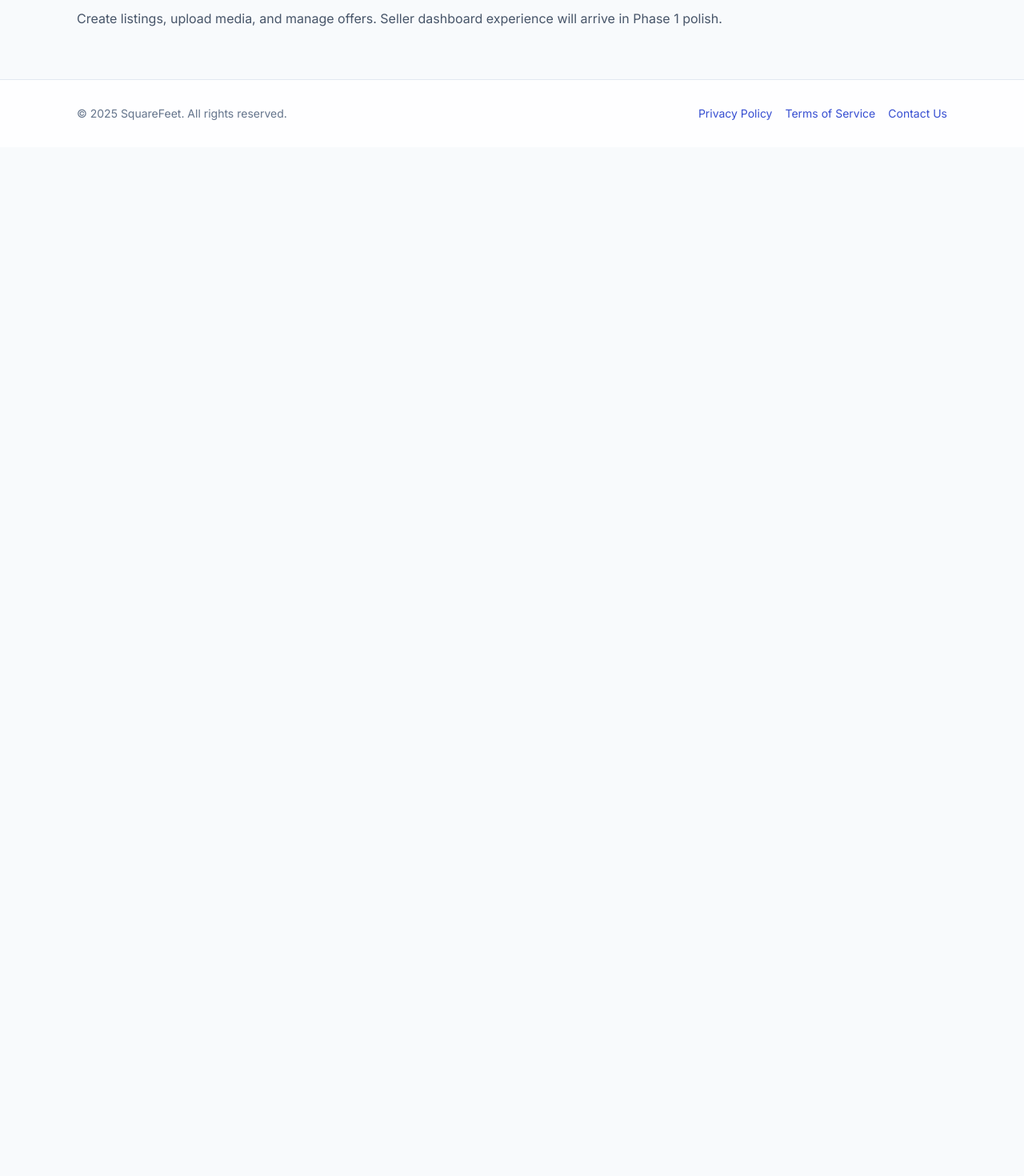
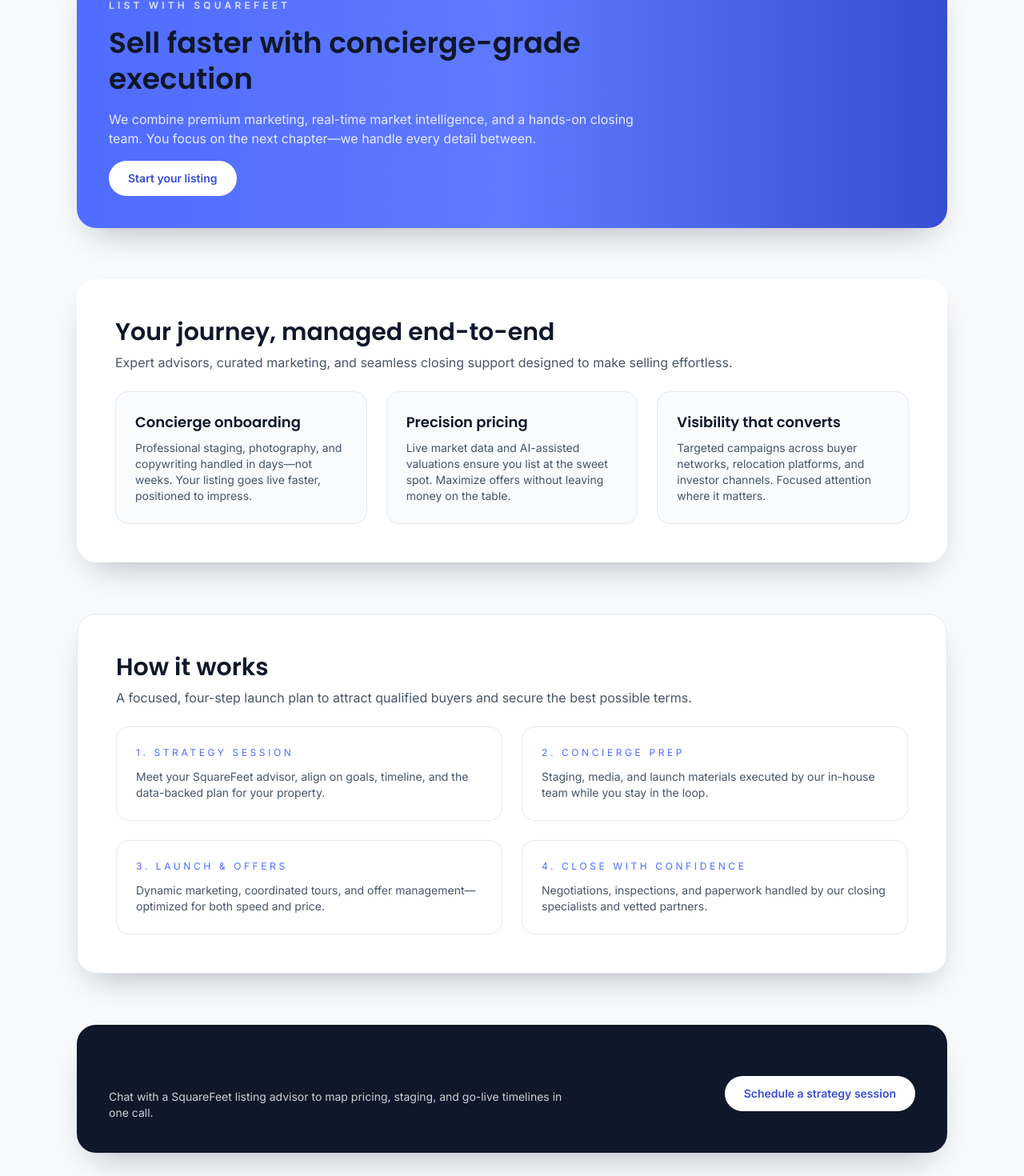
Before and after one commit to packamn/square-feet, a React (Vite) app in the folder frontend/: page /sell in a window 1280 px wide. Shown: the part 138-1608 px from the top of the page at 80% size. Before the commit the page ends 800 px from the top, so only its background shows below. Built offline with nearby package versions, Linux system fonts and the light colour scheme.

Commit message:
changes to add seller page and ui enhancements

```diff
--- /dev/null
+++ b/frontend/src/constants/mockSeller.ts
@@ -0,0 +1 @@
+export const MOCK_SELLER_ID = 'seller-1234'
--- a/frontend/src/hooks/useProperties.ts
+++ b/frontend/src/hooks/useProperties.ts
@@ -12,6 +12,7 @@ export type PropertyFilters = {
   minPrice?: number
   maxPrice?: number
   search?: string
+  sellerId?: string
 }
 
 type UsePropertiesResult = {
@@ -34,6 +35,7 @@ export const useProperties = (filters: PropertyFilters = {}): UsePropertiesResul
     if (typeof filters.minPrice === 'number') params.set('minPrice', String(filters.minPrice))
     if (typeof filters.maxPrice === 'number') params.set('maxPrice', String(filters.maxPrice))
     if (filters.search) params.set('search', filters.search)
+    if (filters.sellerId) params.set('sellerId', filters.sellerId)
 
     const result = params.toString()
     return result ? `?${result}` : ''
--- a/frontend/src/pages/Dashboard.tsx
+++ b/frontend/src/pages/Dashboard.tsx
@@ -7,13 +7,14 @@ import { useProperties } from '../hooks/useProperties'
 import { SellerPropertyForm } from '../sections/dashboard/SellerPropertyForm'
 import { SellerPropertiesToolbar } from '../sections/dashboard/SellerPropertiesToolbar'
 import { SellerPropertyModal } from '../sections/dashboard/SellerPropertyModal'
+import { MOCK_SELLER_ID } from '../constants/mockSeller'
 
 const SellerDashboard = () => {
   const [filters, setFilters] = useState<PropertyFilters>({ status: 'draft,pending,approved' })
   const [isModalOpen, setModalOpen] = useState(false)
   const [selectedProperty, setSelectedProperty] = useState<Property | null>(null)
 
-  const { data, status, error } = useProperties({ ...filters })
+  const { data, status, error } = useProperties({ sellerId: MOCK_SELLER_ID, ...filters })
 
   const summary = useMemo(() => {
     if (!filters.status) return 'All listings'
--- a/frontend/src/pages/Sell.tsx
+++ b/frontend/src/pages/Sell.tsx
@@ -1,13 +1,122 @@
+const reasons = [
+  {
+    title: 'Concierge onboarding',
+    description:
+      'Professional staging, photography, and copywriting handled in days—not weeks. Your listing goes live faster, positioned to impress.',
+  },
+  {
+    title: 'Precision pricing',
+    description:
+      'Live market data and AI-assisted valuations ensure you list at the sweet spot. Maximize offers without leaving money on the table.',
+  },
+  {
+    title: 'Visibility that converts',
+    description:
+      'Targeted campaigns across buyer networks, relocation platforms, and investor channels. Focused attention where it matters.',
+  },
+]
+
+const steps = [
+  {
+    title: '1. Strategy session',
+    description: 'Meet your SquareFeet advisor, align on goals, timeline, and the data-backed plan for your property.',
+  },
+  {
+    title: '2. Concierge prep',
+    description: 'Staging, media, and launch materials executed by our in-house team while you stay in the loop.',
+  },
+  {
+    title: '3. Launch & offers',
+    description: 'Dynamic marketing, coordinated tours, and offer management—optimized for both speed and price.',
+  },
+  {
+    title: '4. Close with confidence',
+    description: 'Negotiations, inspections, and paperwork handled by our closing specialists and vetted partners.',
+  },
+]
+
 const Sell = () => {
   return (
-    <section className="space-y-4">
-      <h1 className="text-3xl font-semibold">List Your Property</h1>
-      <p className="text-slate-600">
-        Create listings, upload media, and manage offers. Seller dashboard
-        experience will arrive in Phase 1 polish.
-      </p>
-    </section>
-  );
-};
+    <div className="space-y-16">
+      <section className="rounded-3xl bg-gradient-to-r from-brand-500 via-brand-500/90 to-brand-600 p-10 text-white shadow-card">
+        <div className="space-y-4 md:max-w-2xl">
+          <p className="text-xs font-semibold uppercase tracking-[0.35em] text-white/80">List with SquareFeet</p>
+          <h1 className="font-display text-4xl font-semibold leading-tight">Sell faster with concierge-grade execution</h1>
+          <p className="text-white/85">
+            We combine premium marketing, real-time market intelligence, and a hands-on closing team. You focus on the next
+            chapter—we handle every detail between.
+          </p>
+          <a
+            href="/dashboard"
+            className="inline-flex items-center justify-center rounded-full bg-white px-6 py-3 text-sm font-semibold text-brand-600 transition hover:bg-slate-100"
+          >
+            Start your listing
+          </a>
+        </div>
+      </section>
 
-export default Sell;
+      <section className="rounded-3xl bg-white p-8 shadow-card sm:p-12">
+        <div className="space-y-6">
+          <div className="space-y-2">
+            <h2 className="font-display text-3xl font-semibold text-slate-900">Your journey, managed end-to-end</h2>
+            <p className="text-slate-600">
+              Expert advisors, curated marketing, and seamless closing support designed to make selling effortless.
+            </p>
+          </div>
+          <div className="grid gap-6 md:grid-cols-3">
+            {reasons.map((reason) => (
+              <article
+                key={reason.title}
+                className="rounded-2xl border border-slate-200 bg-slate-50/80 p-6 backdrop-blur transition hover:-translate-y-1 hover:border-brand-200 hover:bg-white"
+              >
+                <h3 className="mb-2 font-display text-lg font-semibold text-slate-900">{reason.title}</h3>
+                <p className="text-sm text-slate-600">{reason.description}</p>
+              </article>
+            ))}
+          </div>
+        </div>
+      </section>
+
+      <section className="rounded-3xl border border-slate-200 bg-white p-8 shadow-card sm:p-12">
+        <div className="space-y-6">
+          <div className="space-y-2">
+            <h2 className="font-display text-3xl font-semibold text-slate-900">How it works</h2>
+            <p className="text-slate-600">
+              A focused, four-step launch plan to attract qualified buyers and secure the best possible terms.
+            </p>
+          </div>
+          <div className="grid gap-6 md:grid-cols-2">
+            {steps.map((step) => (
+              <article
+                key={step.title}
+                className="rounded-2xl border border-slate-200 p-6 transition hover:-translate-y-1 hover:border-brand-200 hover:shadow-lg"
+              >
+                <p className="text-xs uppercase tracking-[0.3em] text-brand-500">{step.title}</p>
+                <p className="mt-3 text-sm text-slate-600">{step.description}</p>
+              </article>
+            ))}
+          </div>
+        </div>
+      </section>
+
+      <section className="rounded-3xl bg-slate-900 p-10 text-white shadow-card">
+        <div className="space-y-3 md:flex md:items-center md:justify-between">
+          <div className="space-y-2 md:max-w-xl">
+            <h3 className="font-display text-2xl font-semibold">We’re ready when you are.</h3>
+            <p className="text-sm text-white/80">
+              Chat with a SquareFeet listing advisor to map pricing, staging, and go-live timelines in one call.
+            </p>
+          </div>
+          <a
+            href="/dashboard"
+            className="inline-flex items-center justify-center rounded-full bg-white px-6 py-3 text-sm font-semibold text-brand-600 transition hover:bg-slate-100"
+          >
+            Schedule a strategy session
+          </a>
+        </div>
+      </section>
+    </div>
+  )
+}
+
+export default Sell
```
Also changed, not shown: frontend/src/pages/Properties.tsx (+65 -14 lines), 1 other file (tests, documents, lock files or other folders).
